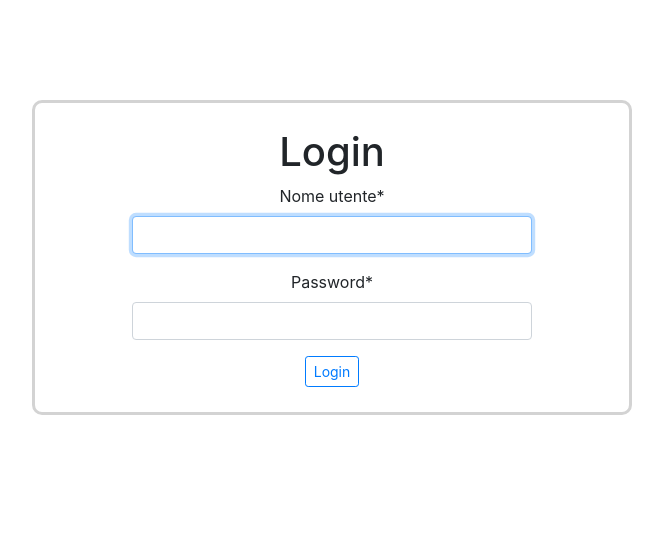
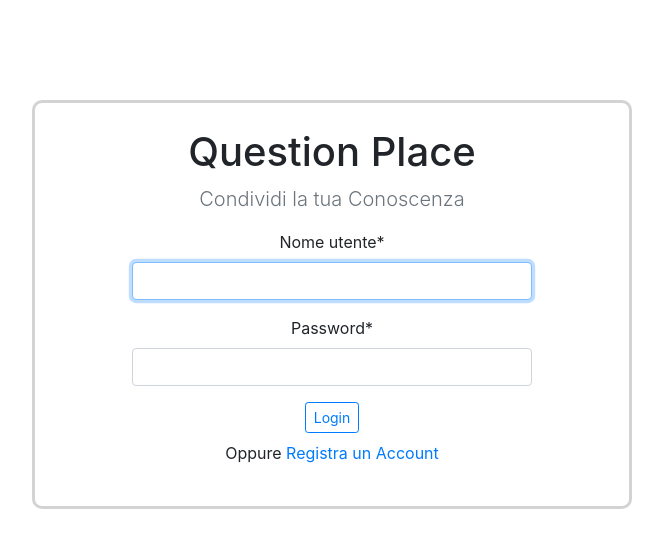
Before and after one commit to suprmat95/question-place-django, a Django app: page /accounts/login/ in a window 1280 px wide. Shown: the top 548 px of the page, without its empty margins (308-971 px from the left). Run offline with Django 3.2, Linux system fonts and the light colour scheme; parts of the project's set-up code (start-up, migrations or seed data) failed here and were passed over; some libraries are stand-ins or nearby versions.

Commit message:
style changes

```diff
--- a/QuestionPlace/templates/django_registration/registration_form.html
+++ b/QuestionPlace/templates/django_registration/registration_form.html
@@ -2,12 +2,14 @@
 {% load crispy_forms_tags %}
 
 {% block content %}
-<h1>Registrati</h1>
+<h3>Crea un account su Question Place</h3>
 <div class="registration-form-container">
     <form method="post">
         {% csrf_token %}
         {{ form|crispy}}
         <button type="submit" class="btn btn-sm btn-outline-primary"> Registrati </button>
     </form>
+    <p class="mt-2">Oppure <a href="{% url 'login'%}">Effettua l'accesso</a></p>
+
 </div>
 {% endblock %}
--- a/QuestionPlace/templates/registration/login.html
+++ b/QuestionPlace/templates/registration/login.html
@@ -3,12 +3,14 @@
 
 
 {% block content %}
-<h1>Login</h1>
+<h1>Question Place</h1>
+<p class="lead text-muted">Condividi la tua Conoscenza</p>
 <div class="login-form-container">
     <form method="post">
         {% csrf_token %}
         {{ form|crispy}}
         <button type="submit" class="btn btn-sm btn-outline-primary"> Login </button>
     </form>
+    <p class="mt-2">Oppure <a href="{% url 'django_registration_register'%}">Registra un Account</a></p>
 </div>
 {% endblock %}
```
